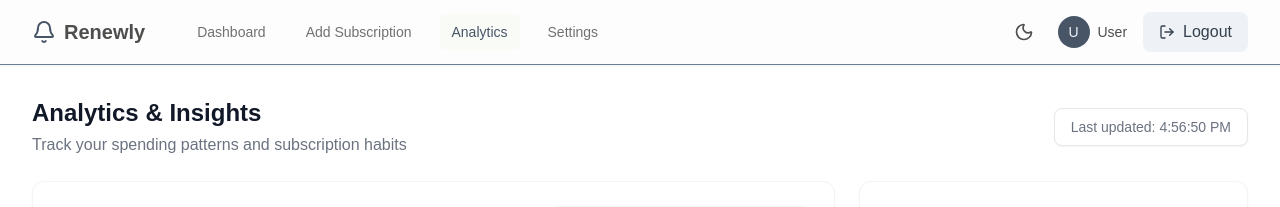
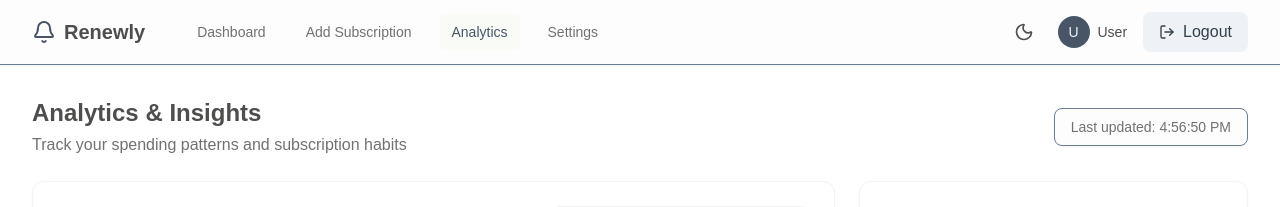
Before and after one commit to Adnan7389/renewly, a React (Vite) app in the folder frontend/: page /analytics in a window 1280 px wide. Shown: the top 207 px of the page. Built offline with nearby package versions, Linux system fonts and the light colour scheme; no server answers; sample sign-in values are in the browser's storage; a web font is replaced by a local one.

Commit message:
style: refactor Analytics page to use global CSS variables

```diff
--- a/frontend/src/pages/Analytics.tsx
+++ b/frontend/src/pages/Analytics.tsx
@@ -110,10 +110,10 @@ const Analytics: React.FC = () => {
         <div className="space-y-6 max-w-7xl mx-auto px-4 sm:px-6 lg:px-8 py-8">
             <div className="flex flex-col sm:flex-row sm:items-center justify-between gap-4">
                 <div>
-                    <h1 className="text-2xl font-bold text-gray-900">Analytics & Insights</h1>
-                    <p className="text-gray-500 mt-1">Track your spending patterns and subscription habits</p>
+                    <h1 className="text-2xl font-bold text-[var(--foreground)]">Analytics & Insights</h1>
+                    <p className="text-[var(--muted-foreground)] mt-1">Track your spending patterns and subscription habits</p>
                 </div>
-                <div className="text-sm text-gray-500 bg-white px-4 py-2 rounded-lg border border-gray-200 shadow-sm">
+                <div className="text-sm text-[var(--muted-foreground)] bg-[var(--card)] px-4 py-2 rounded-lg border border-[var(--border)] shadow-sm">
                     Last updated: {new Date().toLocaleTimeString()}
                 </div>
             </div>
```
